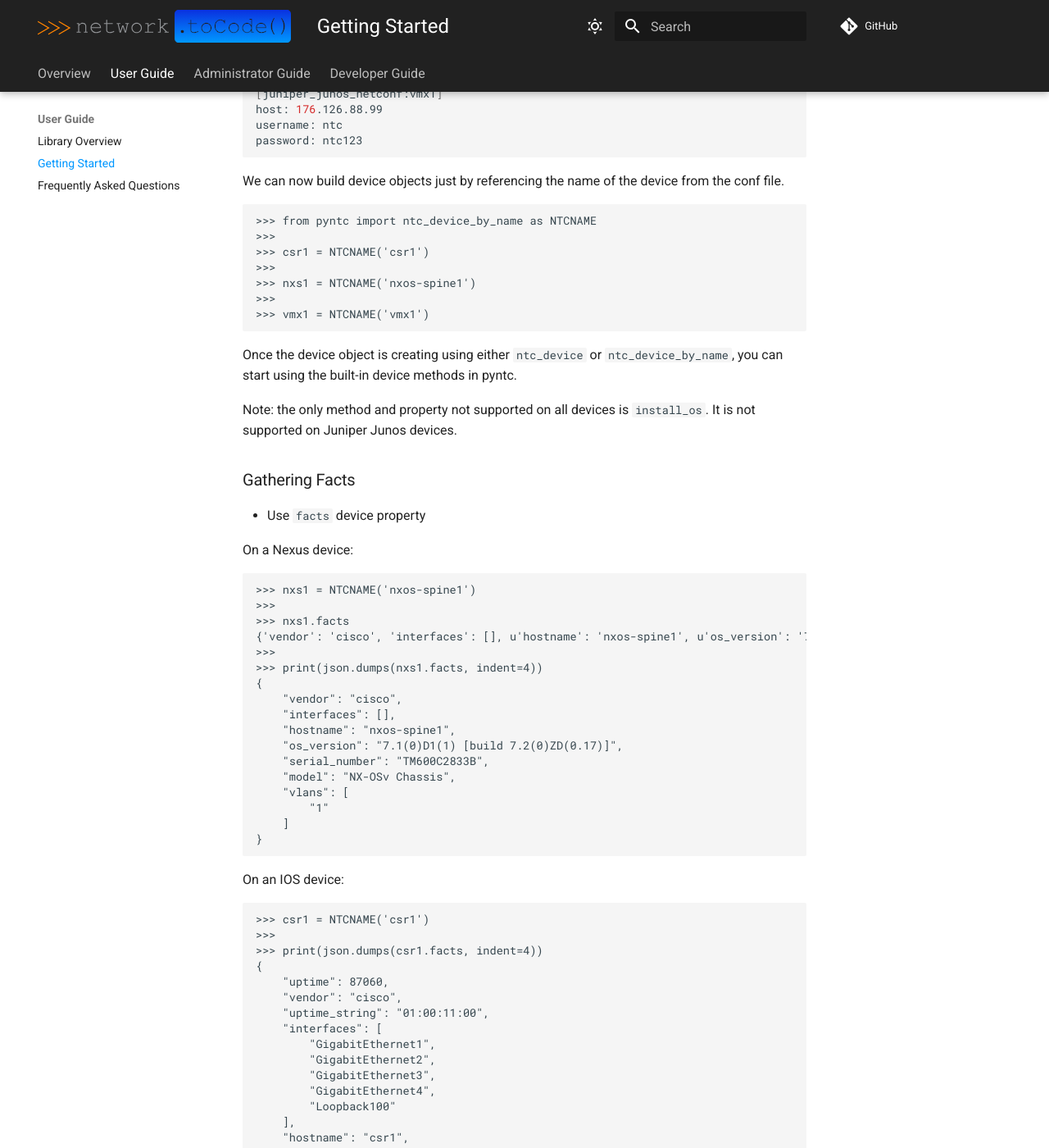
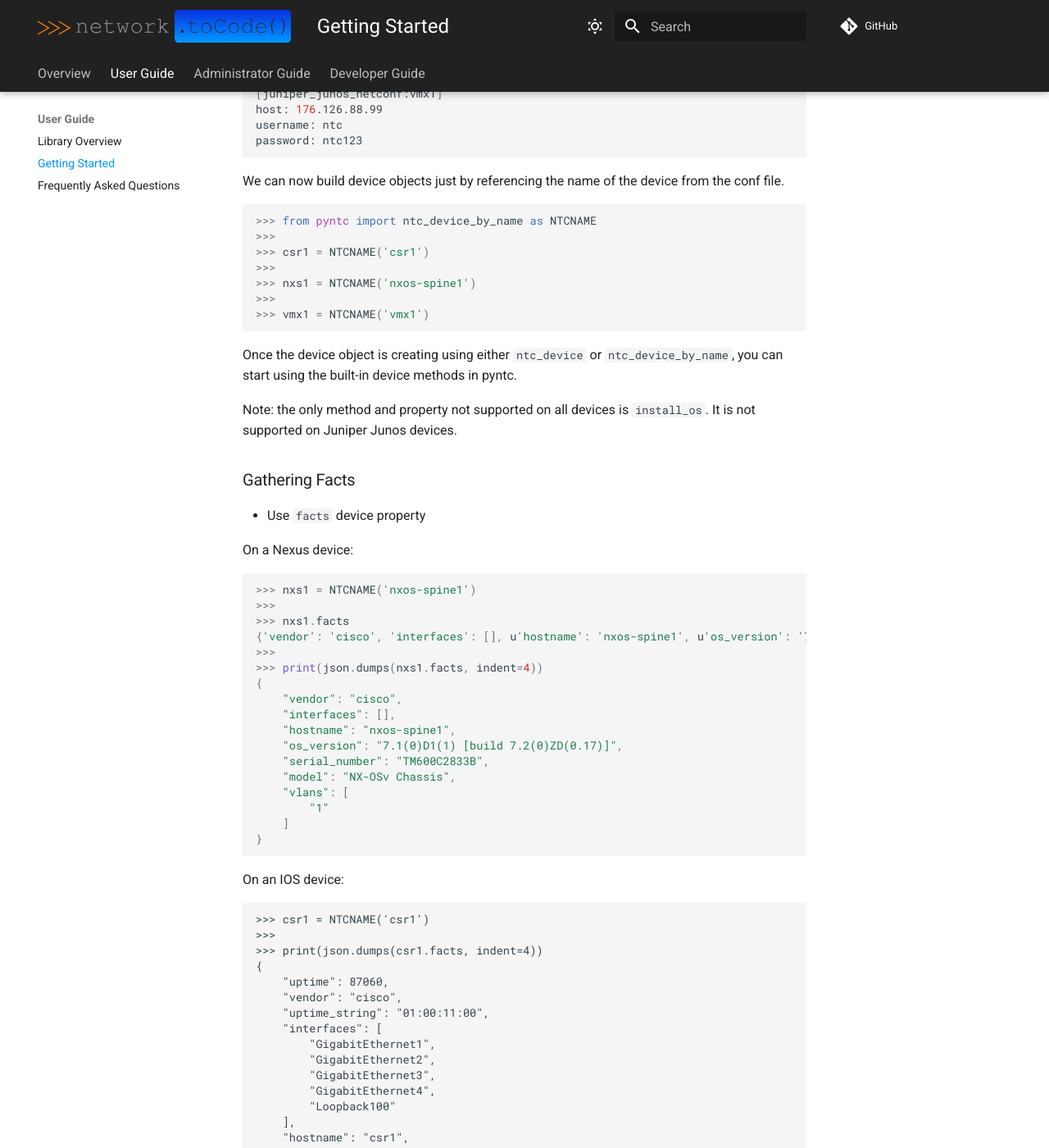
Before and after one commit to networktocode/pyntc, an MkDocs documentation site: the page built from docs/user/lib_getting_started.md, in a window 1280 px wide and 1400 px high, scrolled down 1616 px. Shown: the whole window at 82% size. Built offline with MkDocs 1.6.1 and Material for MkDocs 9.7.7, drawn with Linux system fonts in a browser that asks for light colours; comment, search, counter and statistics services are not loaded; some of the changed text lies outside the part shown.

Commit message:
Apply suggestions from code review
Co-authored-by: Ken Celenza <ken@celenza.org>

````diff
--- a/docs/user/lib_getting_started.md
+++ b/docs/user/lib_getting_started.md
@@ -22,7 +22,7 @@ pyntc currently supports four device types:
 
 The example below shows how to build a device object when working with a Cisco IOS router.
 
-```
+```python
 >>> # CREATE DEVICE OBJECT FOR AN IOS DEVICE
 >>>
 >>> csr1 = NTC(host='csr1', username='ntc', password='ntc123', device_type='cisco_ios_ssh')
@@ -31,7 +31,7 @@ The example below shows how to build a device object when working with a Cisco I
 
 And here is an object for a Cisco Nexus device:
 
-```
+```python
 >>> # CREATE DEVICE OBJECT FOR A NEXUS DEVICE
 >>>
 >>> nxs1 = NTC(host='nxos-spine1', username='ntc', password='ntc123', device_type='cisco_nxos_nxapi')
@@ -78,7 +78,7 @@ password: ntc123
 
 We can now build device objects just by referencing the name of the device from the conf file.
 
-```
+```python
 >>> from pyntc import ntc_device_by_name as NTCNAME
 >>>
 >>> csr1 = NTCNAME('csr1')
@@ -99,7 +99,7 @@ Note: the only method and property not supported on all devices is `install_os`.
 
 On a Nexus device:
 
-```
+```python
 >>> nxs1 = NTCNAME('nxos-spine1')
 >>>
 >>> nxs1.facts
````
Also changed, not shown: other parts of docs/user/lib_getting_started.md (+1 -1 lines).
